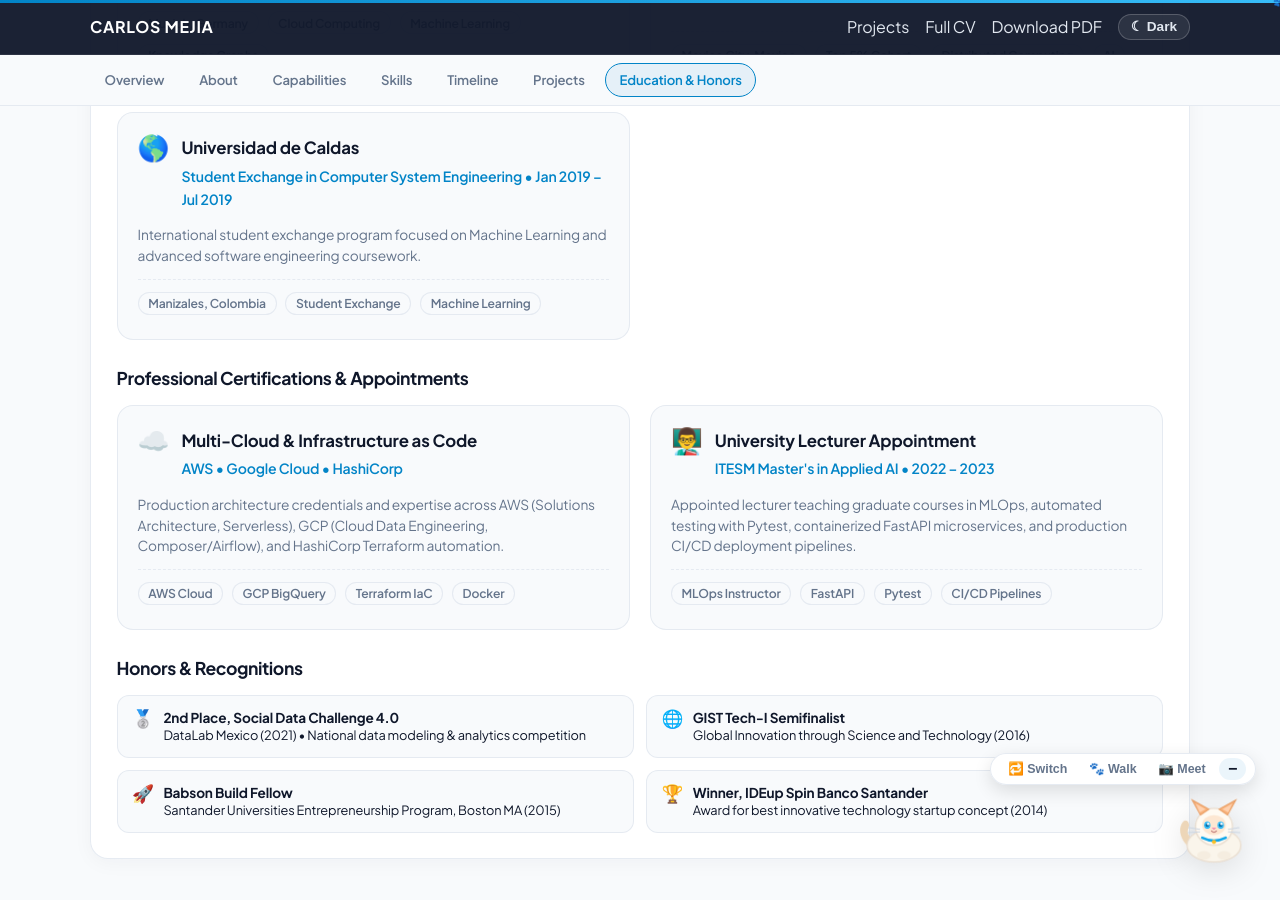
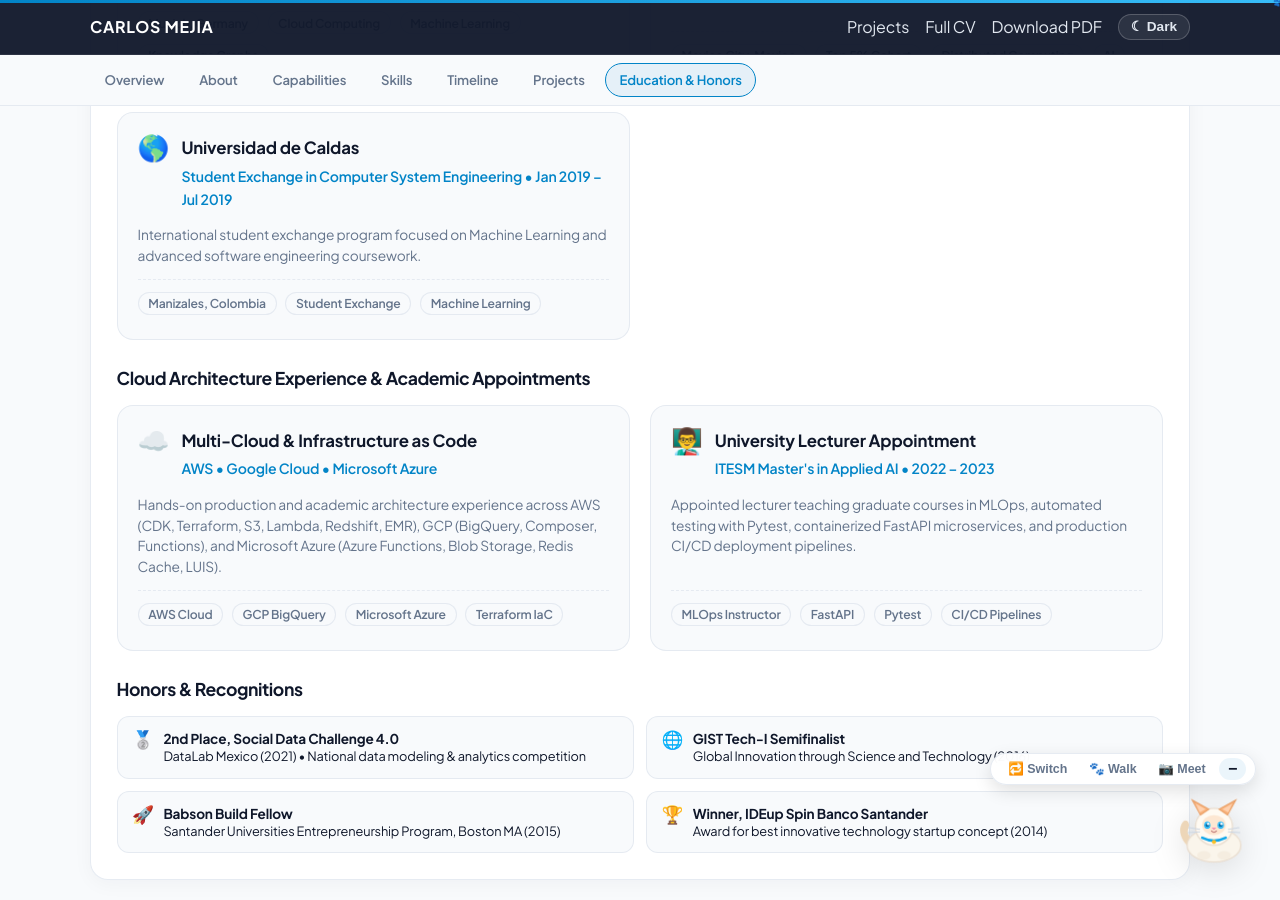
Before and after one commit to carloslme/carloslme.github.io, a Jekyll site: the page index.html, which Jekyll copies as it is, in a window 1280 px wide and 900 px high, scrolled down 5619 px. Built offline with Jekyll 4.4.1, drawn with Linux system fonts in a browser that asks for light colours; before the commit the page ends 6498 px from its top, so only the background shows below that; some of the changed text lies outside the part shown.

Commit message:
feat: Frame multi-cloud as engineering experience, add Azure capabilities, and update cv data (Closes #38)

```diff
--- a/cv/index.html
+++ b/cv/index.html
@@ -91,7 +91,7 @@
             </div>
             <div class="metric-badge">
               <span class="metric-label">☁️ Multi-Cloud</span>
-              <span class="metric-val">AWS &amp; GCP</span>
+              <span class="metric-val">AWS, GCP &amp; Azure</span>
               <span class="metric-sub">Terraform, Docker &amp; CI/CD</span>
             </div>
             <div class="metric-badge">
@@ -330,6 +330,7 @@
             <div>
               <button class="interactive-skill-pill" data-skill="aws">AWS</button>
               <button class="interactive-skill-pill" data-skill="gcp">GCP</button>
+              <button class="interactive-skill-pill" data-skill="azure">Azure</button>
               <button class="interactive-skill-pill" data-skill="terraform">Terraform</button>
               <button class="interactive-skill-pill" data-skill="docker">Docker</button>
               <button class="interactive-skill-pill" data-skill="github-actions">GitHub Actions</button>
--- a/index.html
+++ b/index.html
@@ -131,7 +131,7 @@
             </div>
             <div class="metric-badge">
               <span class="metric-label">☁️ Multi-Cloud</span>
-              <span class="metric-val">AWS &amp; GCP</span>
+              <span class="metric-val">AWS, GCP &amp; Azure</span>
               <span class="metric-sub">Terraform, Docker &amp; CI/CD</span>
             </div>
             <div class="metric-badge">
@@ -305,6 +305,7 @@
             <div>
               <button class="interactive-skill-pill" data-skill="aws">AWS</button>
               <button class="interactive-skill-pill" data-skill="gcp">GCP</button>
+              <button class="interactive-skill-pill" data-skill="azure">Azure</button>
               <button class="interactive-skill-pill" data-skill="terraform">Terraform</button>
               <button class="interactive-skill-pill" data-skill="docker">Docker</button>
               <button class="interactive-skill-pill" data-skill="github-actions">GitHub Actions</button>
@@ -704,28 +705,28 @@
           </div>
         </div>
 
-        <!-- Professional Certifications & Appointments Grid -->
-        <h3 style="font-size: 1.1rem; margin: 1.75rem 0 0.5rem; color: var(--text);">Professional Certifications &amp; Appointments</h3>
+        <!-- Cloud Architecture Experience & Academic Appointments Grid -->
+        <h3 style="font-size: 1.1rem; margin: 1.75rem 0 0.5rem; color: var(--text);">Cloud Architecture Experience &amp; Academic Appointments</h3>
         <div class="credential-grid">
           <!-- 1. Multi-Cloud & IaC -->
-          <div class="credential-card" data-skills="aws gcp terraform docker">
+          <div class="credential-card" data-skills="aws gcp azure terraform docker">
             <div>
               <div class="credential-header">
                 <span class="credential-icon">☁️</span>
                 <div>
                   <h4 class="credential-title">Multi-Cloud &amp; Infrastructure as Code</h4>
-                  <p class="credential-subtitle">AWS &bull; Google Cloud &bull; HashiCorp</p>
+                  <p class="credential-subtitle">AWS &bull; Google Cloud &bull; Microsoft Azure</p>
                 </div>
               </div>
               <p class="credential-desc">
-                Production architecture credentials and expertise across AWS (Solutions Architecture, Serverless), GCP (Cloud Data Engineering, Composer/Airflow), and HashiCorp Terraform automation.
+                Hands-on production and academic architecture experience across AWS (CDK, Terraform, S3, Lambda, Redshift, EMR), GCP (BigQuery, Composer, Functions), and Microsoft Azure (Azure Functions, Blob Storage, Redis Cache, LUIS).
               </p>
             </div>
             <div class="credential-tags">
               <span class="tag">AWS Cloud</span>
               <span class="tag">GCP BigQuery</span>
+              <span class="tag">Microsoft Azure</span>
               <span class="tag">Terraform IaC</span>
-              <span class="tag">Docker</span>
             </div>
           </div>
 
```
Also changed, not shown: README.md.
